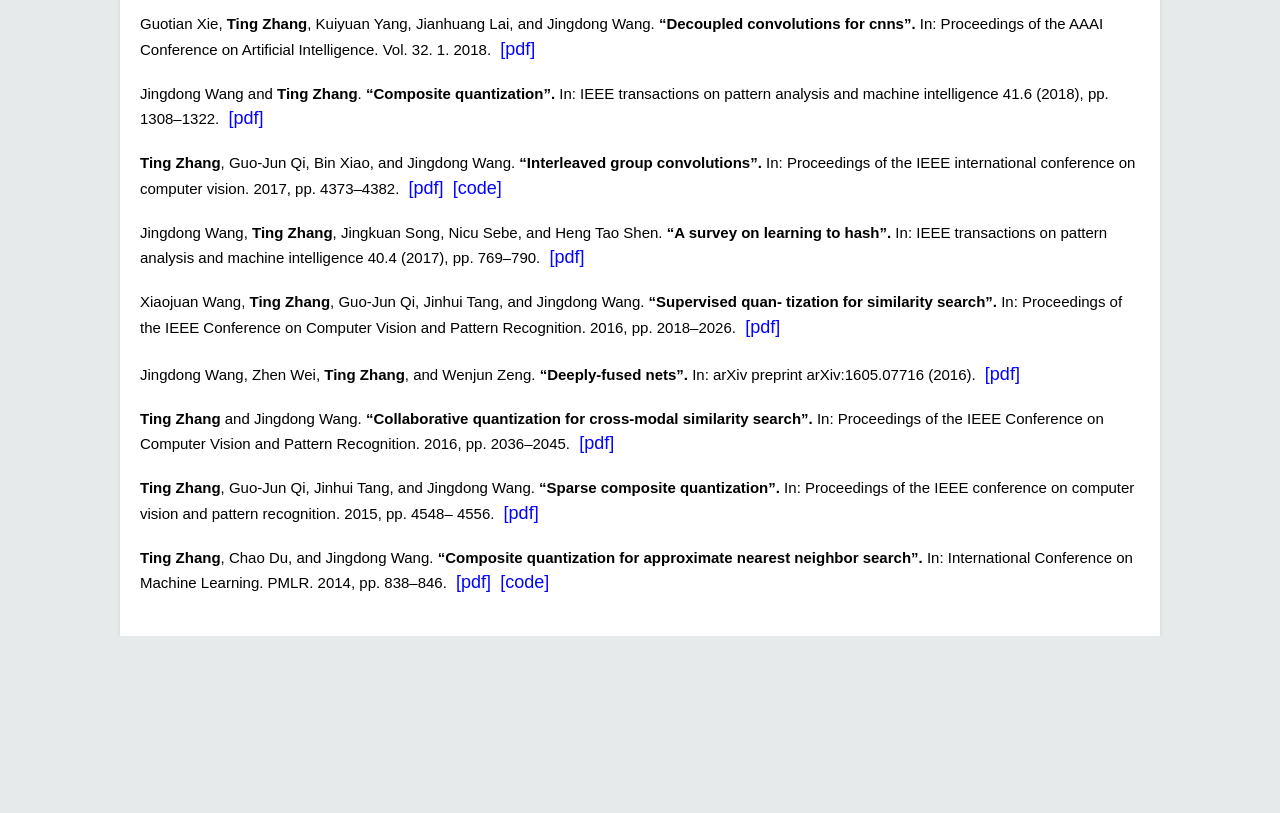
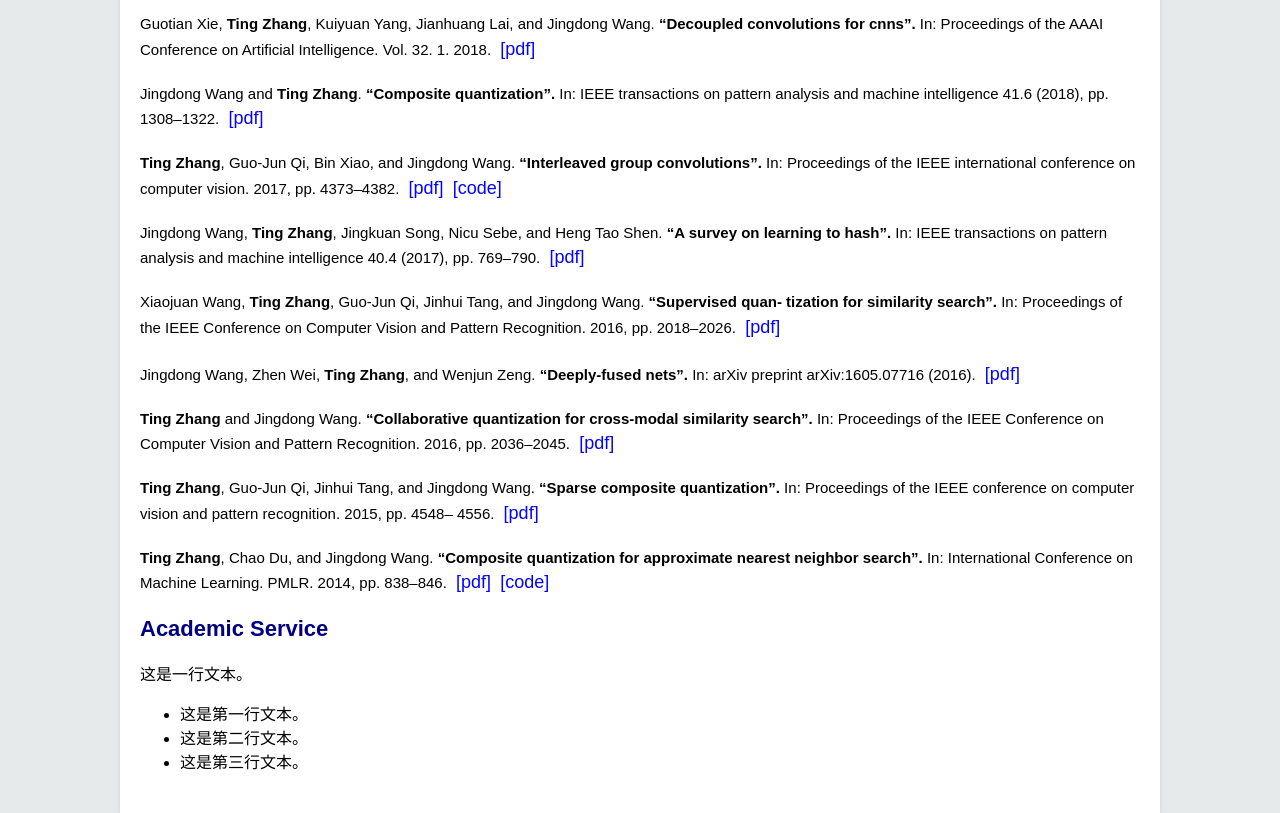
Before and after one commit to hellozting/hellozting.github.io, a plain HTML site: page index.html in a window 1280 px wide. Shown: the part 1936-2749 px from the top of the page. Before the commit the page ends 2572 px from the top, so only its background shows below. Drawn offline with Linux system fonts and the light colour scheme.

Commit message:
Update index.html

```diff
--- a/index.html
+++ b/index.html
@@ -451,6 +451,16 @@
     </div>
 
 
+    <div class="section">
+      <h2 style="color: #000080;">Academic Service</h2>
+      <p>这是一行文本。</p>
+      <ul>
+        <li>这是第一行文本。</li>
+        <li>这是第二行文本。</li>
+        <li>这是第三行文本。</li>
+      </ul>
+    </div>
+
 
   </div>
 </body>
```
